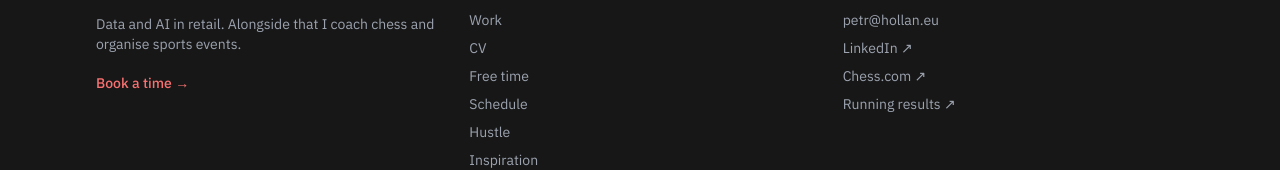
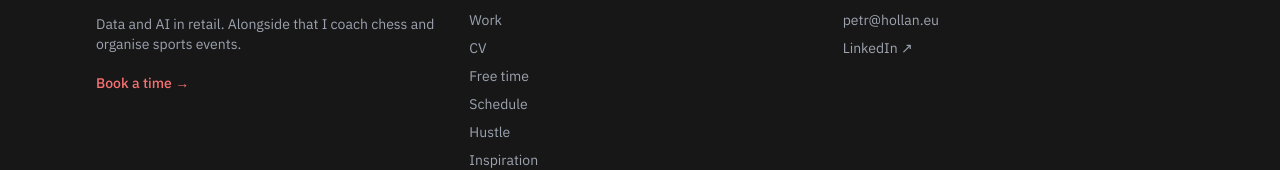
Before and after one commit to petrhollan22/petr-portfolio, a Next.js app: page /en/hustle in a window 1280 px wide. Shown: the part 4702-4872 px from the top of the page. Built offline with nearby package versions, Linux system fonts and the light colour scheme; no server answers.

Commit message:
Simplify footer contact section, remove chess and running links

```diff
--- a/components/Footer.tsx
+++ b/components/Footer.tsx
@@ -45,8 +45,6 @@ export default function Footer() {
             <ul className="space-y-2 text-gray-400 text-sm">
               <li><a href="mailto:petr@hollan.eu" className="hover:text-red-400 transition-colors">petr@hollan.eu</a></li>
               <li><a href="https://cz.linkedin.com/in/petr-hollan" target="_blank" rel="noopener noreferrer" className="hover:text-red-400 transition-colors">LinkedIn ↗</a></li>
-              <li><a href="https://www.chess.com/cs/member/pedroholly22" target="_blank" rel="noopener noreferrer" className="hover:text-red-400 transition-colors">Chess.com ↗</a></li>
-              <li><a href="https://www.triatlony.com/bezecke-tabulky/zavodnici/286167-hollan-petr" target="_blank" rel="noopener noreferrer" className="hover:text-red-400 transition-colors">{t('running')} ↗</a></li>
             </ul>
           </div>
         </div>
```
